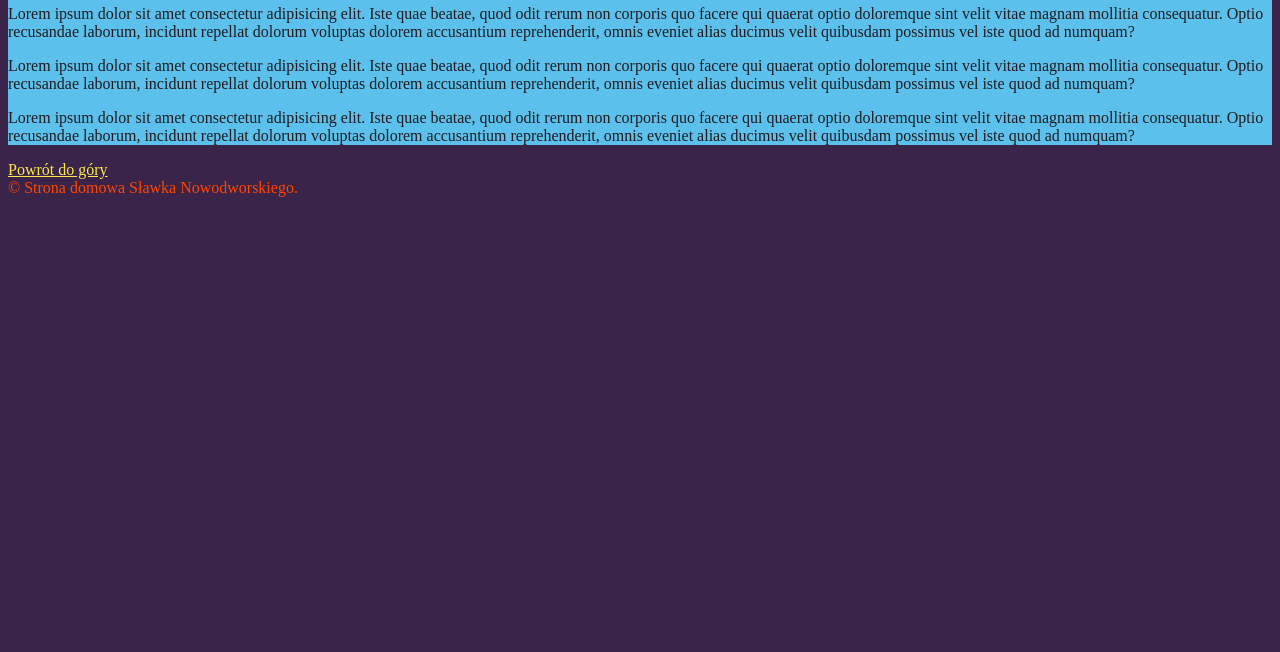
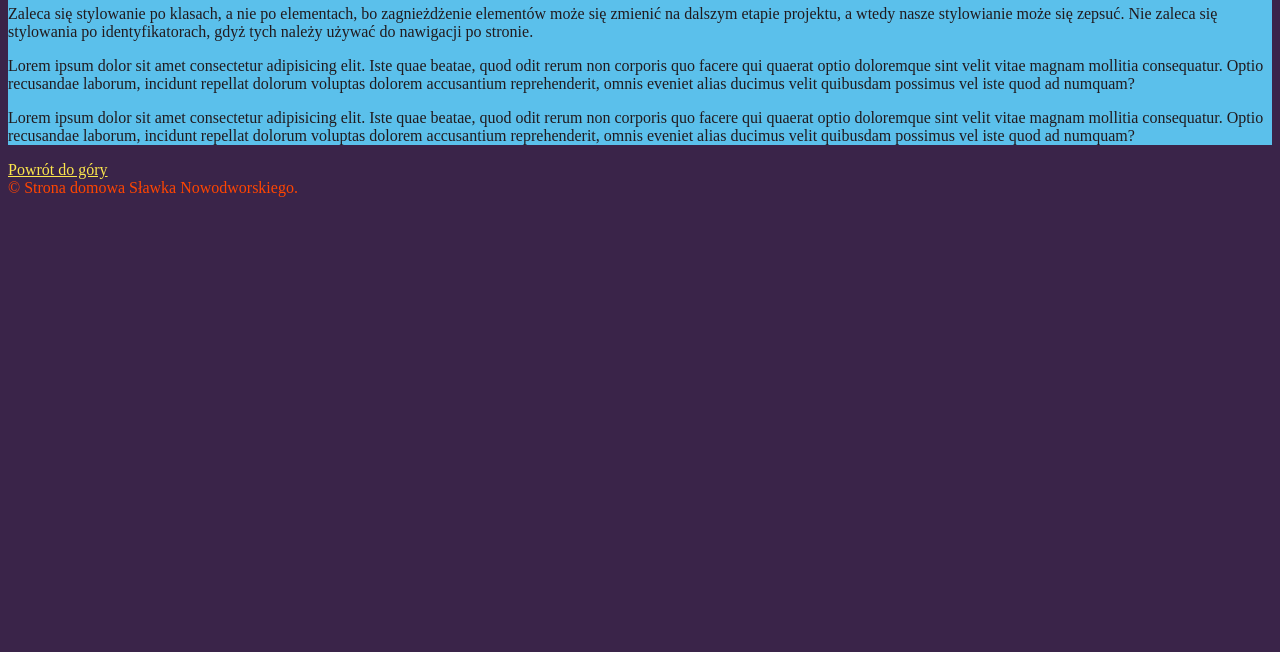
Before and after one commit to SlawomirN/homepage, a plain HTML site: page nauka-css.html in a window 1280 px wide. Shown: the part 148-800 px from the top of the page. Drawn offline with Linux system fonts and the light colour scheme.

Commit message:
new paragraph in Nauka-Css page

```diff
--- a/nauka-css.html
+++ b/nauka-css.html
@@ -25,10 +25,7 @@
         <article class="text-background">
             <h2 class="secondary-header">Kluczowe kwestie przy stylowaniu</h2>
             <p>
-                Lorem ipsum dolor sit amet consectetur adipisicing elit. Iste quae beatae, quod odit rerum non corporis
-                quo facere qui quaerat optio doloremque sint velit vitae magnam mollitia consequatur. Optio recusandae
-                laborum, incidunt repellat dolorum voluptas dolorem accusantium reprehenderit, omnis eveniet alias
-                ducimus velit quibusdam possimus vel iste quod ad numquam?
+                Zaleca się stylowanie po klasach, a nie po elementach, bo zagnieżdżenie elementów może się zmienić na dalszym etapie projektu, a wtedy nasze stylowianie może się zepsuć. Nie zaleca się stylowania po identyfikatorach, gdyż tych należy używać do nawigacji po stronie.
             </p>
             <p>
                 Lorem ipsum dolor sit amet consectetur adipisicing elit. Iste quae beatae, quod odit rerum non corporis
```
